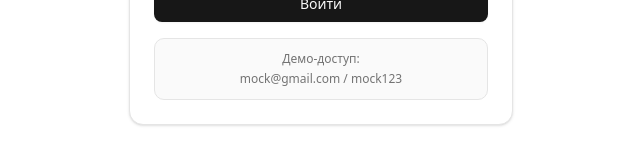
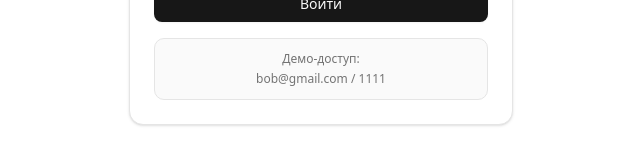
Before and after one commit to Rahofski/schedule, a Next.js app: page /login in a window 1280 px wide. Shown: the part 535-695 px from the top of the page, without its empty margins (319-959 px from the left). Built offline with nearby package versions, Linux system fonts and the light colour scheme.

Commit message:
form fixed

```diff
--- a/src/components/ui/LoginForm/LoginForm.tsx
+++ b/src/components/ui/LoginForm/LoginForm.tsx
@@ -113,7 +113,7 @@ export function LoginForm({ className, ...props }: React.ComponentProps<'div'>)
           <div className='mt-4 rounded-lg border bg-muted/50 p-3 text-center text-xs text-muted-foreground'>
             <p className='font-medium'>Демо-доступ:</p>
             <p className='mt-1'>
-              <span className='font-mono'>mock@gmail.com</span> / <span className='font-mono'>mock123</span>
+              <span className='font-mono'>bob@gmail.com</span> / <span className='font-mono'>1111</span>
             </p>
           </div>
         </CardContent>
```
